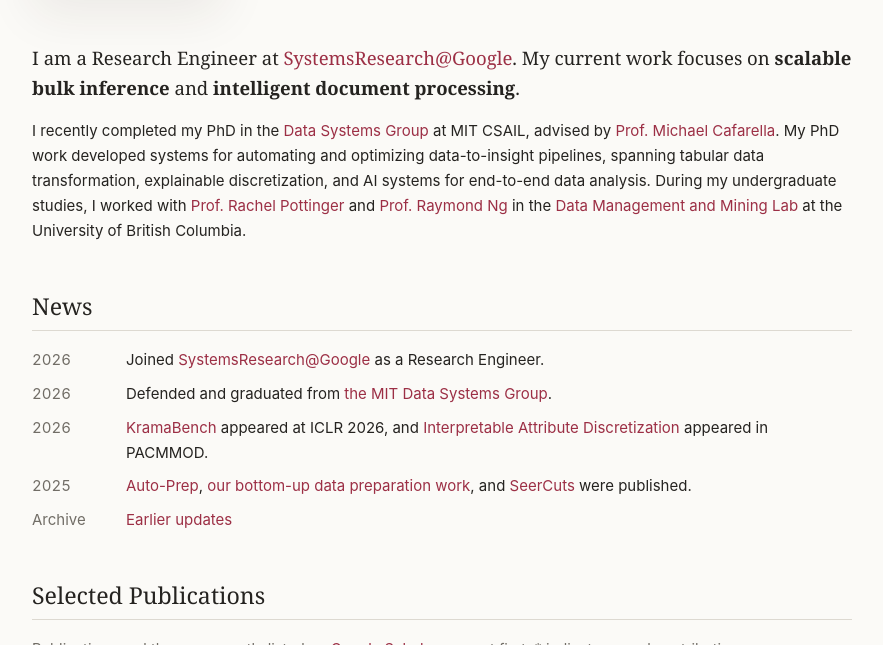
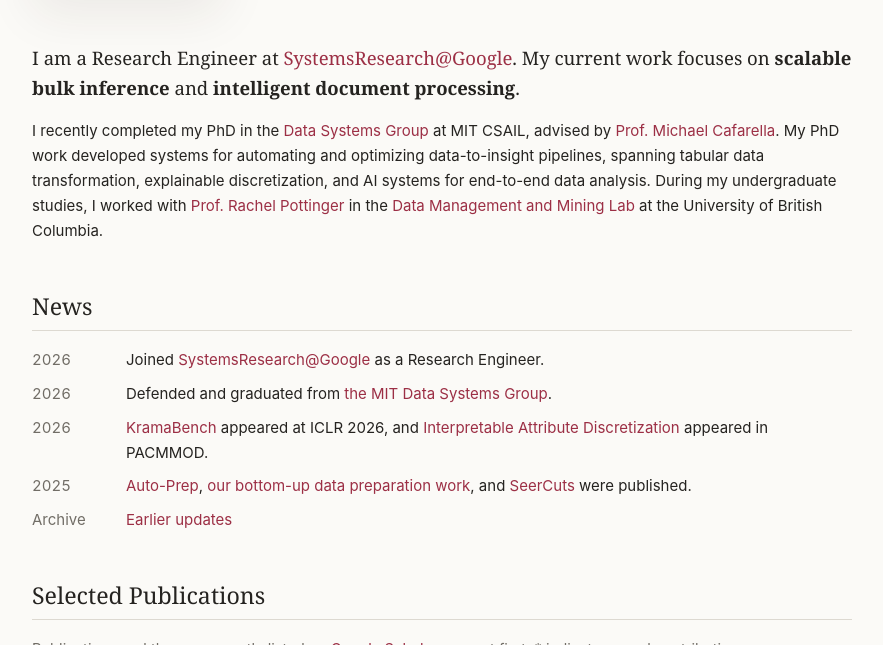
Before and after one commit to eugenielai/eugenielai.github.io, a Jekyll site: the page built from index.md, in a window 1280 px wide and 900 px high, cut to the strip 255-900 px from the top of the window. Shown: the whole strip, without its empty margins (198-1081 px from the left). Built offline with Jekyll 4.4.1, drawn with Linux system fonts in a browser that asks for light colours.

Commit message:
minor updates

```diff
--- a/index.md
+++ b/index.md
@@ -6,7 +6,7 @@ description: Eugenie Lai is a Research Engineer at SystemsResearch@Google workin
 
 <p class="lede">I am a Research Engineer at <a href="https://aiinfra.google/srg/">SystemsResearch@Google</a>. My current work focuses on <strong>scalable bulk inference</strong> and <strong>intelligent document processing</strong>.</p>
 
-I recently completed my PhD in the [Data Systems Group](http://dsg.csail.mit.edu/) at MIT CSAIL, advised by [Prof. Michael Cafarella](https://scholar.google.com/citations?user=r1quzEkAAAAJ&hl=en). My PhD work developed systems for automating and optimizing data-to-insight pipelines, spanning tabular data transformation, explainable discretization, and AI systems for end-to-end data analysis. During my undergraduate studies, I worked with [Prof. Rachel Pottinger](https://www.cs.ubc.ca/~rap/) and [Prof. Raymond Ng](https://www.cs.ubc.ca/~rng/) in the [Data Management and Mining Lab](https://www.cs.ubc.ca/labs/db/research.php) at the University of British Columbia.
+I recently completed my PhD in the [Data Systems Group](http://dsg.csail.mit.edu/) at MIT CSAIL, advised by [Prof. Michael Cafarella](https://scholar.google.com/citations?user=r1quzEkAAAAJ&hl=en). My PhD work developed systems for automating and optimizing data-to-insight pipelines, spanning tabular data transformation, explainable discretization, and AI systems for end-to-end data analysis. During my undergraduate studies, I worked with [Prof. Rachel Pottinger](https://www.cs.ubc.ca/~rap/) in the [Data Management and Mining Lab](https://www.cs.ubc.ca/labs/db/research.php) at the University of British Columbia.
 
 ## News
 
```
Also changed, not shown: README.md, assets/logos/logo1.jpg (deleted), 3 other files.
